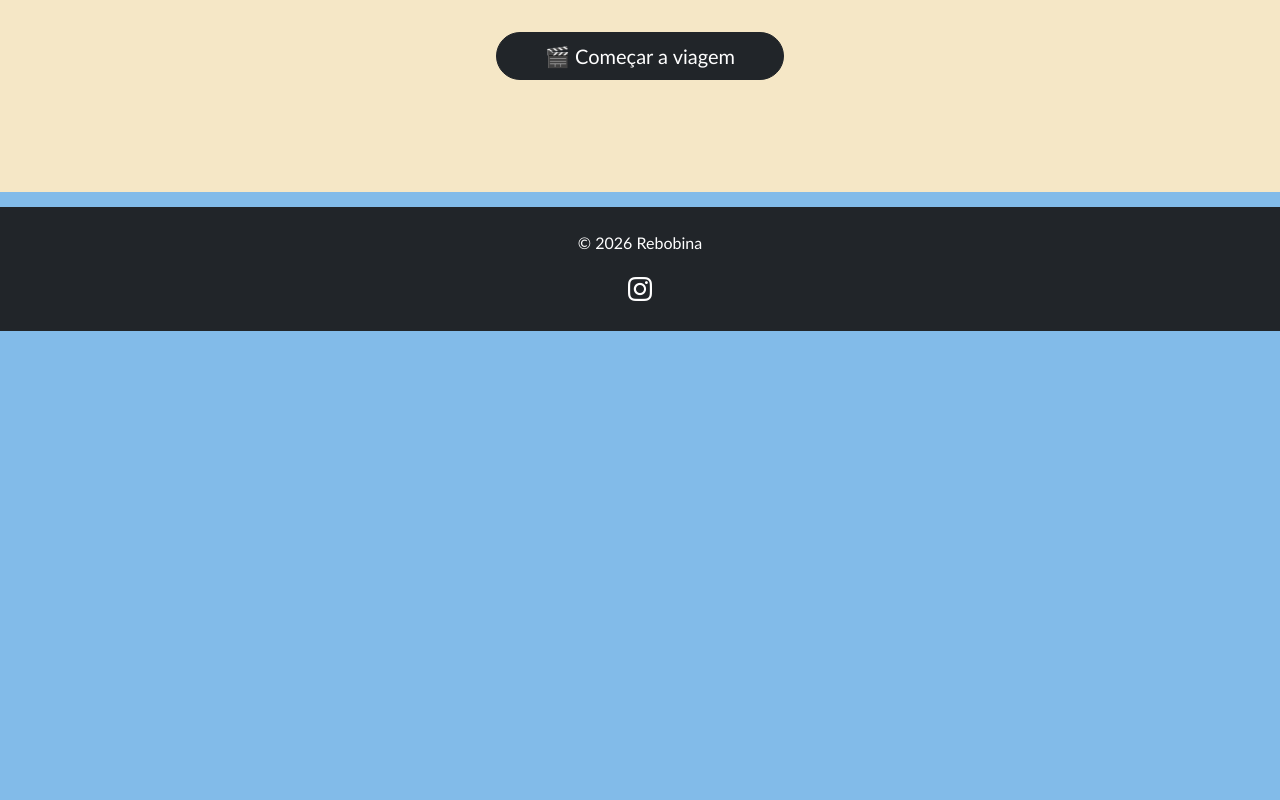
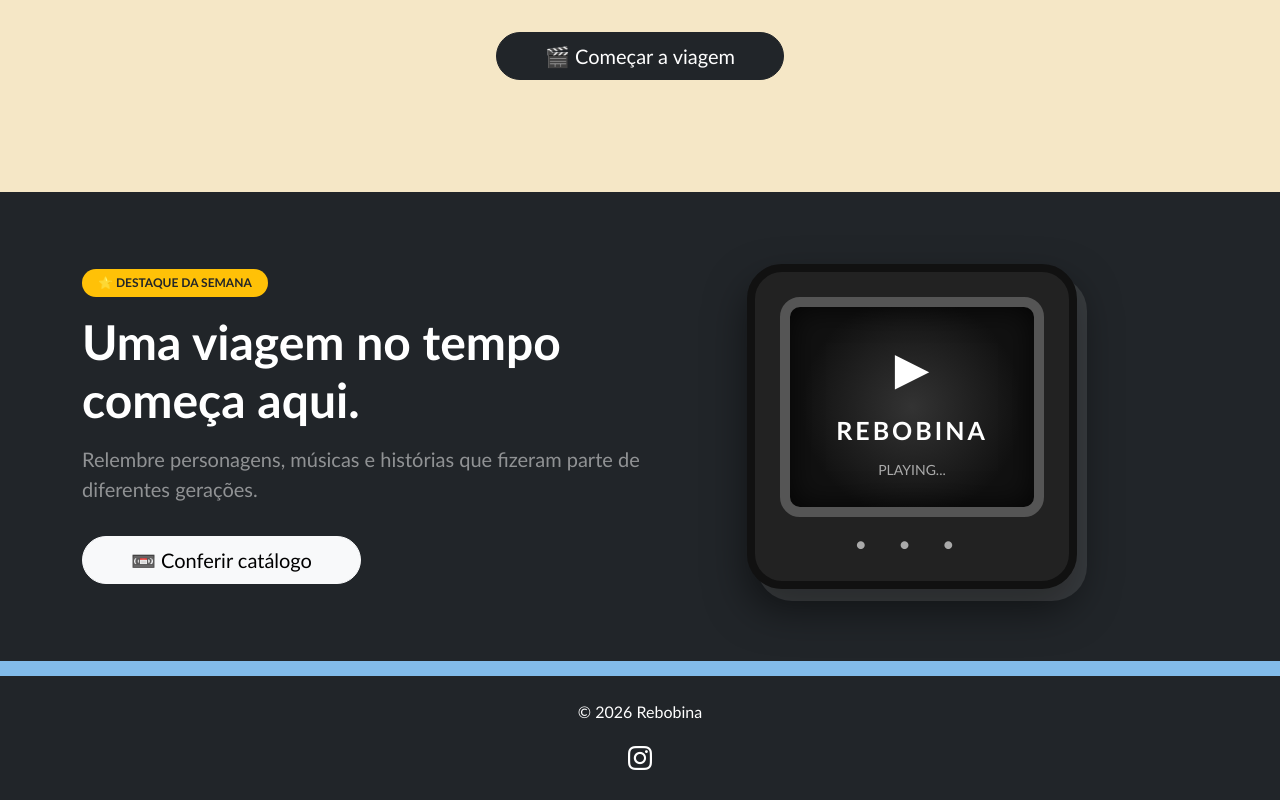
Before and after one commit to julio25creator/Rebobina-filmes, a React (Vite) app: page / in a window 1280 px wide. Shown: the part 8140-8940 px from the top of the page. Before the commit the page ends 8471 px from the top, so only its background shows below. Built offline with nearby package versions, Linux system fonts and the light colour scheme.

Commit message:
feat: cria chamada final e monta landing page
Cria a chamada final com botão para o catálogo e monta a LandingPage com todas as seções na ordem.

```diff
--- a/src/pages/LandingPage.jsx
+++ b/src/pages/LandingPage.jsx
@@ -3,6 +3,7 @@ import Categorias from '../sections/Categorias'
 import Filmes from '../sections/Filmes'
 import Sorteio from '../sections/Sorteio'
 import Historia from '../sections/Historia'
+import ChamadaFinal from '../sections/ChamadaFinal'
 
 export default function LandingPage() {
   return (
@@ -12,6 +13,7 @@ export default function LandingPage() {
       <Filmes />
       <Sorteio />
       <Historia />
+      <ChamadaFinal />
     </>
   )
 }
--- /dev/null
+++ b/src/sections/ChamadaFinal.jsx
@@ -0,0 +1,39 @@
+export default function ChamadaFinal() {
+  return (
+    <section id="chamada-final" className="py-5 bg-dark text-white">
+      <div className="container py-4">
+        <div className="row align-items-center">
+          <div className="col-lg-7 text-center text-lg-start">
+            <span className="badge rounded-pill bg-warning text-dark px-3 py-2">
+              ⭐ DESTAQUE DA SEMANA
+            </span>
+
+            <h2 className="display-5 fw-bold mt-3">
+              Uma viagem no tempo começa aqui.
+            </h2>
+
+            <p className="lead text-white-50 mt-3">
+              Relembre personagens, músicas e histórias que fizeram parte de
+              diferentes gerações.
+            </p>
+
+            <a href="#filmes" className="btn btn-light btn-lg rounded-pill px-5 mt-3">
+              📼 Conferir catálogo
+            </a>
+          </div>
+
+          <div className="col-lg-5 text-center mt-5 mt-lg-0">
+            <div className="tv-retro" aria-hidden="true">
+              <div className="tv-screen">
+                <span>▶</span>
+                <strong>REBOBINA</strong>
+                <small>PLAYING...</small>
+              </div>
+              <div className="tv-controls">● ● ●</div>
+            </div>
+          </div>
+        </div>
+      </div>
+    </section>
+  )
+}
```
